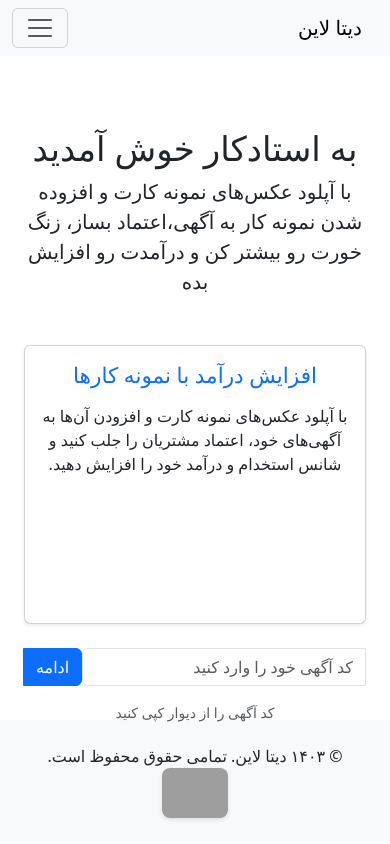
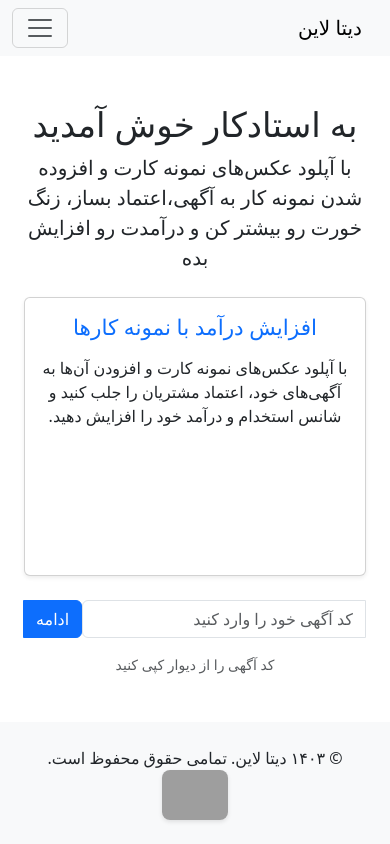
Before and after one commit to khoshraftar/data-line, a Django app: page /ostadkar/ in a window 390 px wide. Run offline with Django 5.2, Linux system fonts and the light colour scheme; some libraries are stand-ins or nearby versions; grey boxes are pictures that could not be loaded.

Commit message:
Fix footer issue

```diff
--- a/templates/base.html
+++ b/templates/base.html
@@ -9,6 +9,17 @@
     <link rel="stylesheet" href="https://cdn.jsdelivr.net/npm/bootstrap-icons@1.7.2/font/bootstrap-icons.css">
     <link rel="stylesheet" href="{% static 'css/style.css' %}">
     <style>
+        body {
+            min-height: 100vh;
+            display: flex;
+            flex-direction: column;
+        }
+
+        main {
+            flex: 1;
+            padding-bottom: 2rem;
+        }
+
         .enamad-seal {
             display: inline-block;
             transition: transform 0.2s ease;
@@ -26,6 +37,10 @@
         @media (max-width: 768px) {
             .enamad-seal img {
                 max-height: 50px !important;
+            }
+
+            main {
+                padding-bottom: 3rem;
             }
         }
     </style>
@@ -57,7 +72,7 @@
     </main>
 
     <!-- Footer -->
-    <footer class="bg-light py-4 mt-5">
+    <footer class="bg-light py-4 mt-auto">
         <div class="container">
             <div class="row align-items-center">
                 <div class="col-md-6 text-center text-md-start">
--- a/templates/ostadkar/home.html
+++ b/templates/ostadkar/home.html
@@ -4,8 +4,8 @@
 {% block title %}استادکار - دیتا لاین{% endblock %}
 
 {% block content %}
-<div class="container py-5">
-    <div class="header text-center mb-5">
+<div class="container py-4 py-md-5">
+    <div class="header text-center mb-4 mb-md-5">
         <h1 class="display-4">به استادکار خوش آمدید</h1>
         <p class="lead">با آپلود عکس‌های نمونه کارت و افزوده شدن نمونه کار به آگهی،اعتماد بساز، زنگ خورت رو بیشتر کن و درآمدت رو افزایش بده</p>
     </div>
@@ -41,5 +41,8 @@
             {% endif %}
         </div>
     </div>
+
+    <!-- Extra spacing for mobile to prevent footer overlap -->
+    <div class="d-block d-md-none" style="height: 2rem;"></div>
 </div>
 {% endblock %}
```
